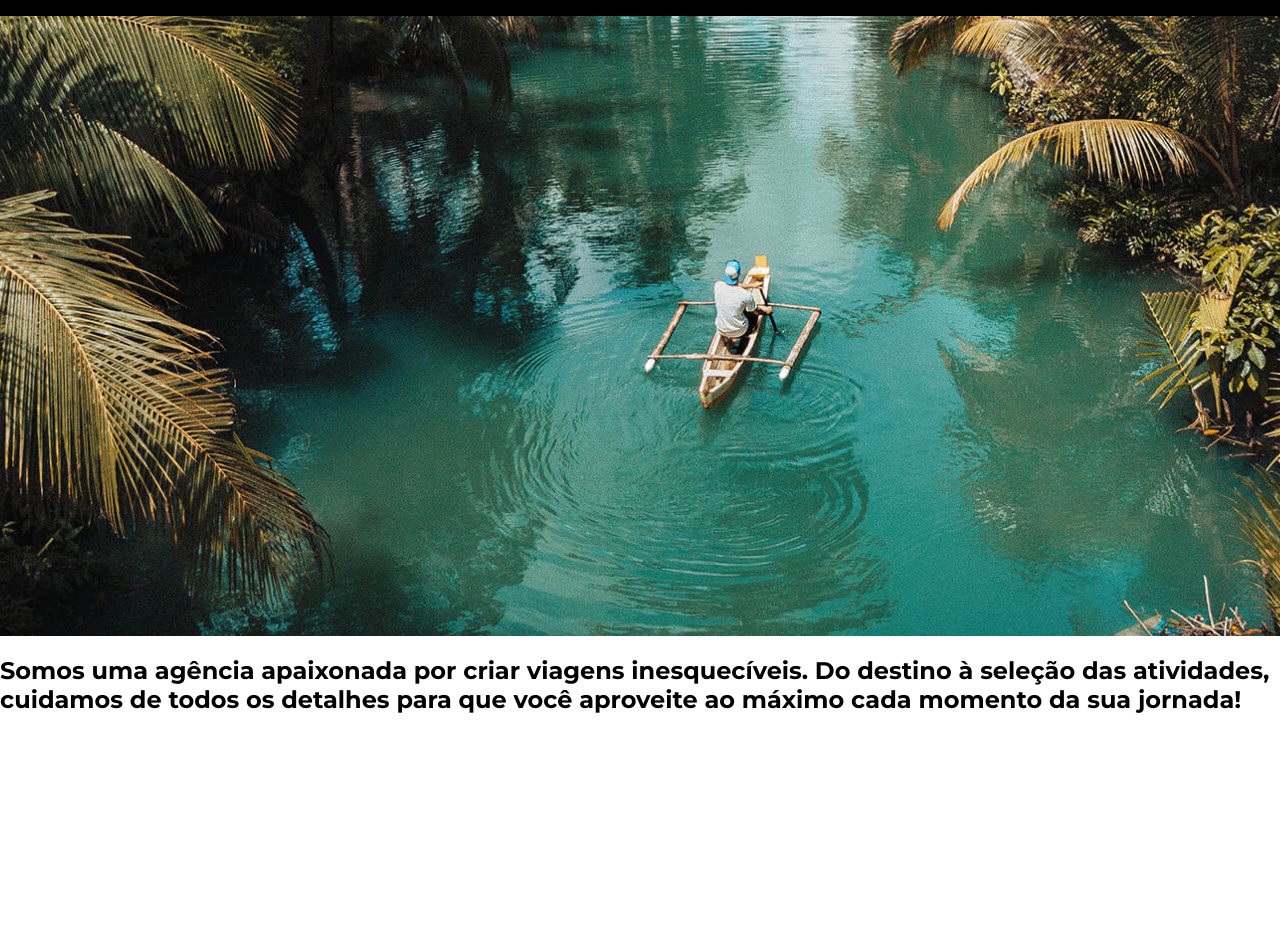
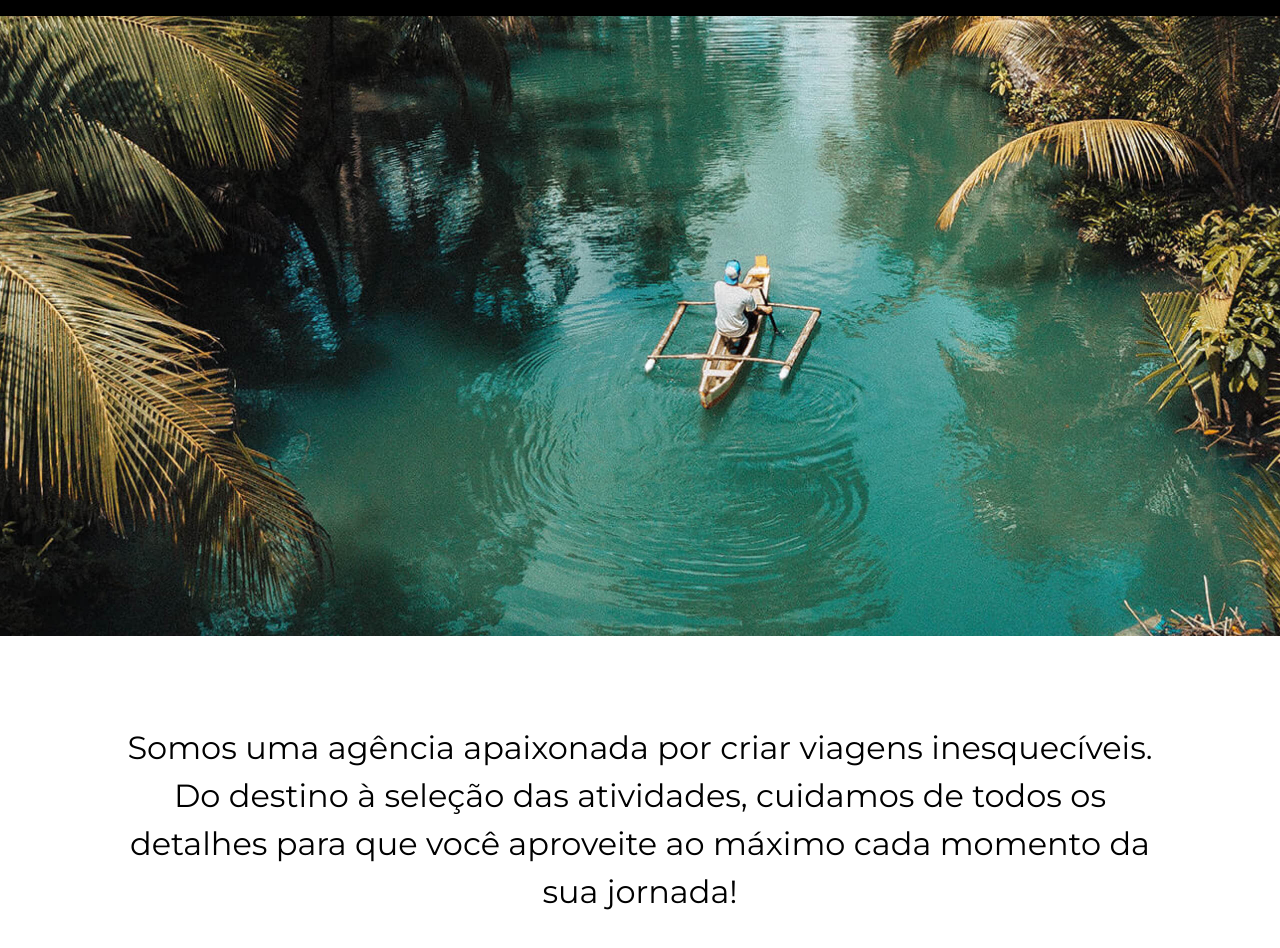
Before and after one commit to garbrieln/Jornada-viagens, a plain HTML site: page index.html in a window 1280 px wide. Shown: the part 124-1072 px from the top of the page. Before the commit the page ends 858 px from the top, so only its background shows below. Drawn offline with Linux system fonts and the light colour scheme.

Commit message:
finaliza hero

```diff
--- a/css/hero.css
+++ b/css/hero.css
@@ -3,6 +3,15 @@
   width: 100%;
   background: url(../img/hero-mobile.jpg) no-repeat;
   background-size: cover;
+}
+
+.hero h2{
+    padding: 88px 24px;
+    margin: 0px;
+    font-weight: var(--text-weight);
+    font-size: 20px;
+    text-align: center;
+    line-height: 1.5;
 }
 
 @media screen and (min-width: 768px) {
@@ -12,6 +21,11 @@
     background: url(../img/hero-tablet.jpg) no-repeat;
     background-size: cover;
   }
+
+  .hero h2{
+    padding: 88px 60px;
+    font-size: 32px;
+}
 }
 
 @media screen and (min-width: 1024px) {
@@ -20,4 +34,20 @@
     background: url(../img/hero-desktop.jpg) no-repeat;
     background-size: cover;
   }
+
+  .hero h2{
+    padding: 88px 120px;
+  }
 }
+
+@media screen and (min-width: 1920px) {
+  .hero-img {
+    width: 100%;
+    background: url(../img/hero-desktop.jpg) no-repeat;
+    background-size: cover;
+  }
+
+  .hero h2{
+    padding: 88px 160px;
+  }
+}
```
